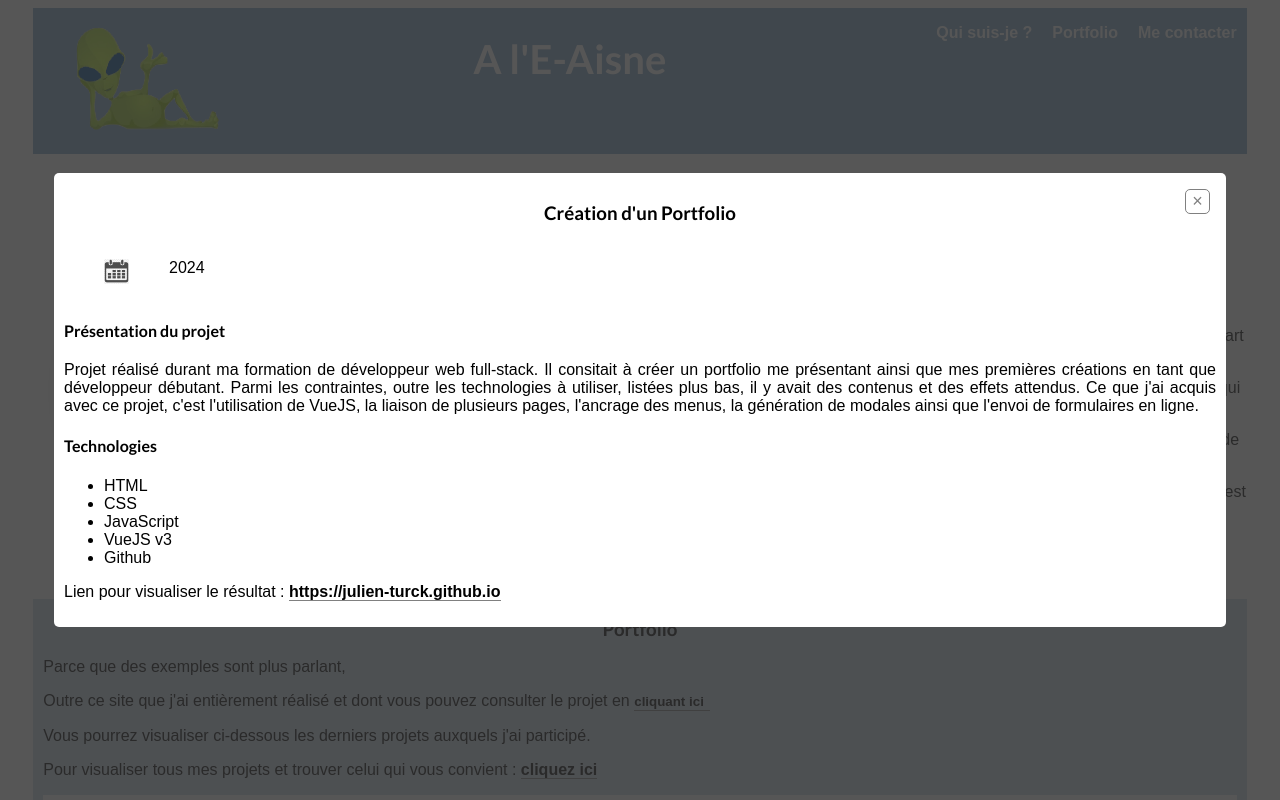
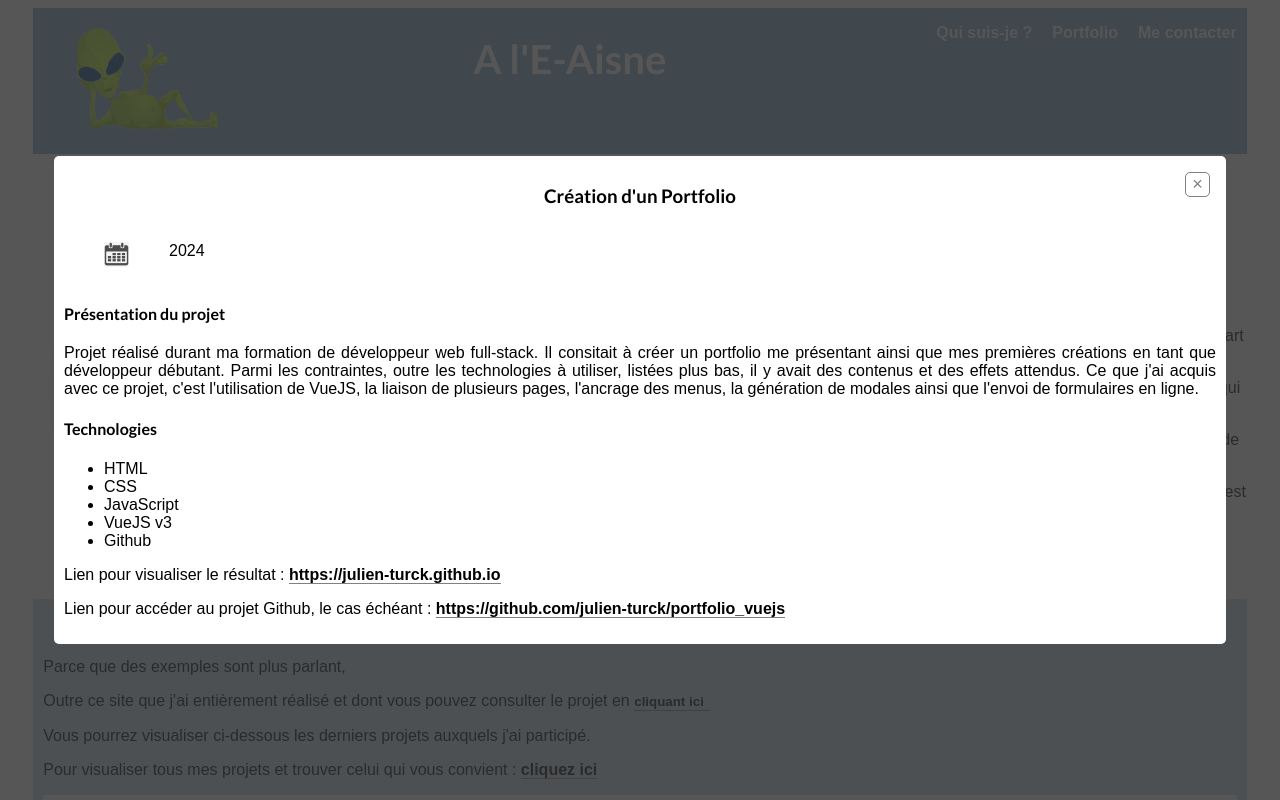
Before and after one commit to julien-turck/portfolio_vuejs, a Vue app: page /Accueil.vue in a window 1280 px wide. Both pictures are taken after a click on the button "cliquant ici". Shown: the top 800 px of the page. Built offline with nearby package versions, Linux system fonts and the light colour scheme; a web font is replaced by a local one.

Commit message:
add_links2_of_modales

```diff
--- a/src/components/Modale.vue
+++ b/src/components/Modale.vue
@@ -35,6 +35,8 @@ function close() {
                     <li>{{ data.techno5 }}</li>
                 </ul>
                 <p>Lien pour visualiser le résultat : <a href="lien.html" target="_blank">{{ data.lien1 }}</a></p>
+                <p>Lien pour accéder au projet Github, le cas échéant : <a href="https://github.com/julien-turck"
+                        target="_blank">{{ data.lien2 }}</a></p>
             </div>
         </div>
     </div>
--- a/src/views/Accueil.vue
+++ b/src/views/Accueil.vue
@@ -10,16 +10,16 @@ function isVisible(idButton) {
 }
 const mock = [
     {
-        'titre': "Création d'un Portfolio", 'date': '2024', 'description': "Projet réalisé durant ma formation de développeur web full-stack. Il consitait à créer un portfolio me présentant ainsi que mes premières créations en tant que développeur débutant. Parmi les contraintes, outre les technologies à utiliser, listées plus bas, il y avait des contenus et des effets attendus. Ce que j'ai acquis avec ce projet, c'est l'utilisation de VueJS, la liaison de plusieurs pages, l'ancrage des menus, la génération de modales ainsi que l'envoi de formulaires en ligne.", 'techno1': 'HTML', 'techno2': 'CSS', 'techno3': 'JavaScript', 'techno4': 'VueJS v3', 'techno5': 'Github', 'lien1': 'https://julien-turck.github.io'
+        'titre': "Création d'un Portfolio", 'date': '2024', 'description': "Projet réalisé durant ma formation de développeur web full-stack. Il consitait à créer un portfolio me présentant ainsi que mes premières créations en tant que développeur débutant. Parmi les contraintes, outre les technologies à utiliser, listées plus bas, il y avait des contenus et des effets attendus. Ce que j'ai acquis avec ce projet, c'est l'utilisation de VueJS, la liaison de plusieurs pages, l'ancrage des menus, la génération de modales ainsi que l'envoi de formulaires en ligne.", 'techno1': 'HTML', 'techno2': 'CSS', 'techno3': 'JavaScript', 'techno4': 'VueJS v3', 'techno5': 'Github', 'lien1': 'https://julien-turck.github.io', 'lien2': 'https://github.com/julien-turck/portfolio_vuejs'
     },
     {
-        'titre': "Création d'un Curriculum Vitae", 'date': '2024', 'description': "Projet réalisé durant ma formation de développeur web full-stack. Il consitait à éditer mon CV, présentant mon parcours scolaire et professionnel. Parmi les contraintes, outre les technologies à utiliser, listées plus bas, il y avait des contenus et des effets attendus. Ce que j'ai acquis avec ce projet, c'est la génération d'une page en HTML avec l'ajout d'un favicon, stylisée avec du CSS. J'ai également appris à créer des effets et des renvois vers des liens externes. Enfin, j'ai appris à utiliser un outil de versionning et à vérifier la conformité de mes projets avec les recommandations du W3C.", 'techno1': 'HTML', 'techno2': 'CSS', 'techno3': 'Git', 'techno4': 'Github', 'techno5': 'Visual Studio', 'lien1': 'https://julien-turck.github.io'
+        'titre': "Création d'un Curriculum Vitae", 'date': '2024', 'description': "Projet réalisé durant ma formation de développeur web full-stack. Il consitait à éditer mon CV, présentant mon parcours scolaire et professionnel. Parmi les contraintes, outre les technologies à utiliser, listées plus bas, il y avait des contenus et des effets attendus. Ce que j'ai acquis avec ce projet, c'est la génération d'une page en HTML avec l'ajout d'un favicon, stylisée avec du CSS. J'ai également appris à créer des effets et des renvois vers des liens externes. Enfin, j'ai appris à utiliser un outil de versionning et à vérifier la conformité de mes projets avec les recommandations du W3C.", 'techno1': 'HTML', 'techno2': 'CSS', 'techno3': 'Git', 'techno4': 'Github', 'techno5': 'Visual Studio', 'lien1': 'https://julien-turck.github.io', 'lien2': 'https://github.com/julien-turck/mon_Cv'
     },
     {
         'titre': "Création d'un cahier des charges", 'date': '2024', 'description': "Projet réalisé durant ma formation de développeur web full-stack. Il consitait à éditer un cahier des charges répondant à la commande d'un site e-commerce. Le client était imposé mais fictif. Il avait des exigences de conenus pour ces clients, de type de payements ainsi que de transferts de compétences au niveau du back-office. Ce que j'ai acquis avec ce projet, c'est la confection d'un projet répondant à un besoin, la recherche sur ce qui se fait dans un domaine donné ainsi que sur la recherche d'offres d'hébergement.", 'techno1': 'WordPress', 'techno2': 'WooCommerce', 'techno3': 'SumUp', 'techno4': 'OVH', 'techno5': 'Canva', 'lien1': '../assets/documents/cahier_des_charges.pdf'
     },
     {
-        'titre': 'Dynamiser un espace de commentaires', 'date': '2024', 'description': "Projet réalisé durant ma formation de développeur web full-stack. Il consitait à rendre un espace de commentaire plus fluide dans son utilisation et dans l'affichage des informations. Parmi les contraintes, outre les technologies à utiliser, listées plus bas, il y avait des contenus et des effets attendus. Ce que j'ai acquis avec ce projet, c'est la création d'une fonction permettant l'affichage d'un nouveau bloc avec du contenu personnalisé, l'affichage d'un message d'erreur au moment opportun ainsi que la gestion du comportement d'une fonction.", 'techno1': 'HTML', 'techno2': 'Javascript', 'techno3': 'Git', 'techno4': 'Github', 'techno5': 'VisualStudio', 'lien1': 'https://julien-turck.github.io'
+        'titre': 'Dynamiser un espace de commentaires', 'date': '2024', 'description': "Projet réalisé durant ma formation de développeur web full-stack. Il consitait à rendre un espace de commentaire plus fluide dans son utilisation et dans l'affichage des informations. Parmi les contraintes, outre les technologies à utiliser, listées plus bas, il y avait des contenus et des effets attendus. Ce que j'ai acquis avec ce projet, c'est la création d'une fonction permettant l'affichage d'un nouveau bloc avec du contenu personnalisé, l'affichage d'un message d'erreur au moment opportun ainsi que la gestion du comportement d'une fonction.", 'techno1': 'HTML', 'techno2': 'Javascript', 'techno3': 'Git', 'techno4': 'Github', 'techno5': 'VisualStudio', 'lien1': 'https://julien-turck.github.io', 'lien2': 'https://github.com/julien-turck/mon_premier_javascript'
     },
     {
         'titre': "Administration d'un réseau de bibliothèques", 'date': 'De 2017 à 2022', 'description': "Desciption de mon poste au sein des bibliothèques d'Epinal. Vous pouvez visionner ici mon dossier de validation d'acquis d'expérience qui m'a permis de valider le BTS SIO. Ce serait beaucoup trop long de résumer ici ce que j'ai acquis durant cette période.Je vous invite donc à parcourir le PDF associé. Il vous permettra de juger de mes compétences dans les domaines de la maintenance, de l'administration et de la sécurisation du matériel informatique et des infrastructures réseaux.", 'techno1': 'Hyperviseurs', 'techno2': 'Serveurs OS Windows et Linux', 'techno3': 'Matériels réseau : Switchs, parefeux, proxys, bornes WIFI', 'techno4': 'Postes de travail OS Windows et Linux', 'techno5': 'Terminals mobiles OS Androïd et Apple', 'lien1': '../assets/documents/livret_vae.pdf'
```
